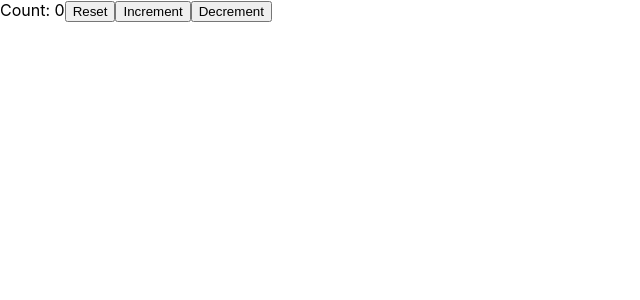
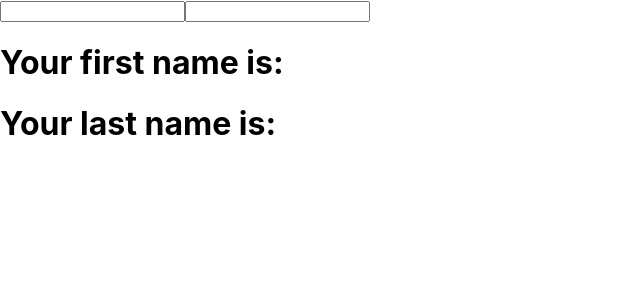
Before and after one commit to thepreakerebi/react-practice, a React (Create React App) app: page / in a window 1280 px wide. Shown: the top 300 px of the page, without its empty margins (0-640 px from the left). Built offline with nearby package versions, Linux system fonts and the light colour scheme.

Commit message:
useState with objects

```diff
--- a/src/App.js
+++ b/src/App.js
@@ -1,6 +1,8 @@
 // import PostsList from "./components/PostsList";
 
-import HookCounterTwo from "./components/HookCounterTwo";
+import HookCounterThree from "./components/HookCounterThree";
+
+// import HookCounterTwo from "./components/HookCounterTwo";
 
 // import HookCounter from "./components/HookCounter";
 
@@ -16,7 +18,8 @@
       {/* <PostForm /> */}
       {/* <ClassCounter /> */}
       {/* <HookCounter /> */}
-      <HookCounterTwo />
+      {/* <HookCounterTwo /> */}
+      <HookCounterThree />
     </div>
   );
 }
--- /dev/null
+++ b/src/components/HookCounterThree.js
@@ -0,0 +1,20 @@
+import React, { useState } from 'react'
+
+const HookCounterThree = () => {
+
+    const [name, setName] = useState({firstName: '', lastName: ''});
+
+
+  return (
+    <div>
+      <form>
+        <input type='text' onChange={e => setName({...name, firstName: e.target.value})} value={name.firstName} />
+        <input type='text' onChange={e => setName({...name,lastName: e.target.value})} value={name.lastName} />
+        <h1>Your first name is: {name.firstName}</h1>
+        <h1>Your last name is: {name.lastName}</h1>
+      </form>
+    </div>
+  )
+}
+
+export default HookCounterThree
```
